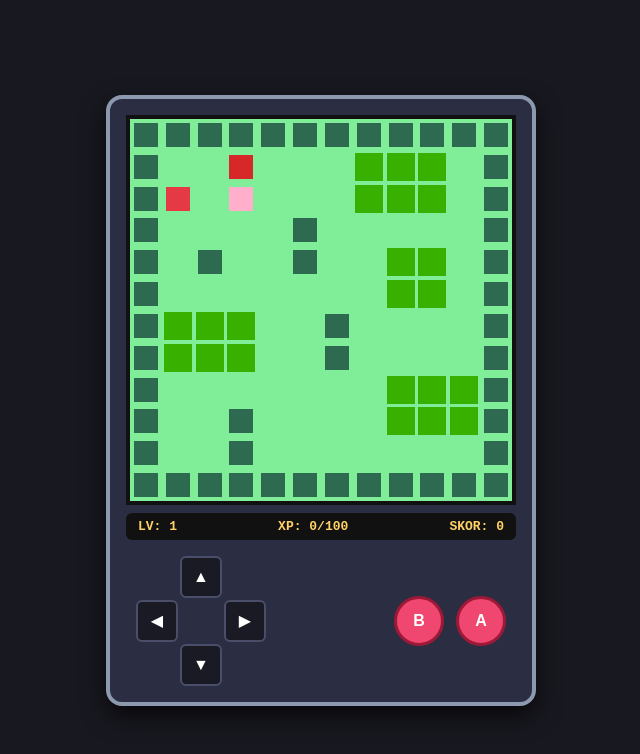
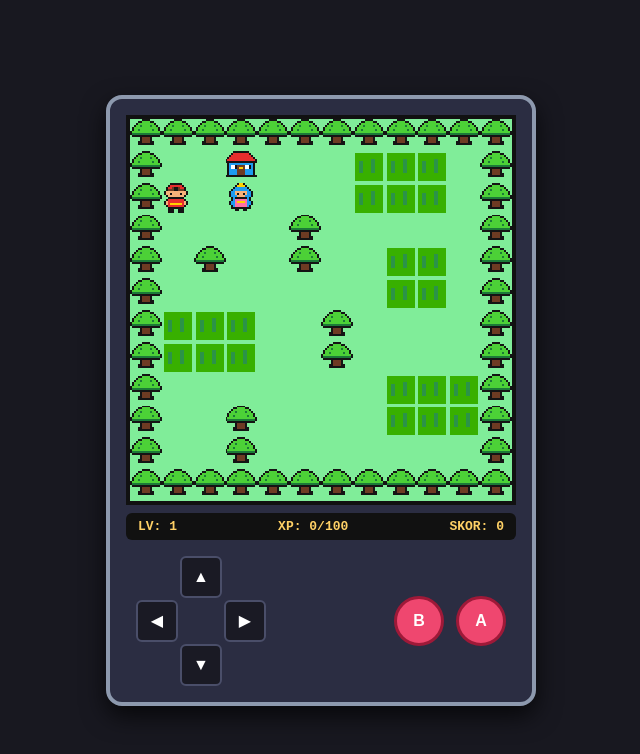
Before and after one commit to a11y-maker/RPGMaker-game, a plain HTML site: page index.html in a window 1280 px wide. Shown: the whole page, without its empty margins (319-959 px from the left). Drawn offline with Linux system fonts and the light colour scheme.

Commit message:
Update title and improve sprite dimensions

```diff
--- a/index.html
+++ b/index.html
@@ -3,7 +3,7 @@
 <head>
     <meta charset="UTF-8">
     <meta name="viewport" content="width=device-width, initial-scale=1.0">
-    <title>EduQuest RPG - Custom Sprite</title>
+    <title>EduQuest RPG - Built-in Pixel Art</title>
     <style>
         * { box-sizing: border-box; user-select: none; }
         body {
@@ -44,13 +44,12 @@
             image-rendering: pixelated;
         }
 
-        /* Kotak Dialog NPC / Pertempuran */
         #ui-overlay {
             display: none;
             position: absolute;
             bottom: 0; left: 0;
             width: 100%;
-            background: rgba(15, 20, 35, 0.95);
+            background: rgba(15, 20, 35, 0.96);
             border-top: 3px solid #ffd166;
             padding: 10px;
             color: #fff;
@@ -121,7 +120,6 @@
             font-weight: bold;
         }
 
-        /* Butang Kawalan */
         .controls {
             display: flex;
             justify-content: space-between;
@@ -174,10 +172,10 @@
                     <div id="enemy-name">HANTU TENGKORAK</div>
                     <div class="hp-bar"><div id="enemy-hp" class="hp-fill"></div></div>
                 </div>
-                <canvas id="enemySpriteCanvas" width="64" height="64" style="width:72px;height:72px;"></canvas>
+                <canvas id="enemySpriteCanvas" width="64" height="64" style="width:76px;height:76px;"></canvas>
             </div>
             <div style="display:flex; justify-content:space-between; align-items:center;">
-                <canvas id="playerSpriteCanvas" width="64" height="64" style="width:72px;height:72px;"></canvas>
+                <canvas id="playerSpriteCanvas" width="64" height="64" style="width:76px;height:76px;"></canvas>
                 <div class="stat-card">
                     <div>HERO Lv.<span id="b-lv">1</span></div>
                     <div class="hp-bar"><div id="player-hp" class="hp-fill"></div></div>
@@ -219,45 +217,192 @@ const bankSoalan = [
     { soalan: "MATEMATIK: 24 ÷ 3 + 5 = ?", pilihan: ["11", "13", "8", "15"], jawapan: "13" },
     { soalan: "SAINS: Haiwan yang makan tumbuhan sahaja dipanggil...", pilihan: ["Karnivor", "Herbivor", "Omnivor", "Mamalia"], jawapan: "Herbivor" },
     { soalan: "SEJARAH: Siapakah Bapa Kemerdekaan Malaysia?", pilihan: ["Tun Razak", "Tunku Abdul Rahman", "Tun Mahathir", "Onn Jaafar"], jawapan: "Tunku Abdul Rahman" },
-    { soalan: "B. MELAYU: Penjodoh bilangan untuk sebatang sungai ialah...", pilihan: ["Buah", "Batang", "Urat", "Bilah"], jawapan: "Batang" }
+    { soalan: "B. MELAYU: Penjodoh bilangan untuk sungai ialah...", pilihan: ["Buah", "Batang", "Urat", "Bilah"], jawapan: "Batang" }
 ];
 
 // =========================================================
-// 2. MUAT NAIK SPRITESHEET ASAL ANDA
+// 2. LUKISAN PIXEL ART TERBINA DALAM (IKUT GAMBAR ANDA)
 // =========================================================
-const spriteImg = new Image();
-spriteImg.src = "spritesheet.png"; // Pastikan nama fail gambar anda sama dengan ini
+const PALET = {
+    'H': '#141414', // Garis luar hitam
+    'R': '#e62e2d', // Merah (Bandana / Baju / Bumbung)
+    'C': '#6e3b23', // Coklat (Rambut / Kayu)
+    'K': '#f7b279', // Warna kulit
+    'Y': '#ffd100', // Kuning (Tali pinggang / Mahkota)
+    'B': '#1d9bf0', // Biru (Rambut Puteri / Dinding Rumah)
+    'P': '#ff70a6', // Merah jambu (Baju Puteri)
+    'W': '#ffffff', // Putih (Tengkorak / Mata)
+    'G': '#9da3a4', // Kelabu (Bayang Tengkorak)
+    'D': '#1b7a38', // Hijau gelap (Pokok)
+    'L': '#4cd137'  // Hijau cerah (Daun)
+};
 
-// Saiz 1 petak sprite dalam gambar asal (anda boleh laras jika saiz piksel berbeza, cth: 16 atau 32)
-const S = 16;
-
-// Koordinat (kolum, baris) mengikut susunan gambar anda
-const SPRITES = {
-    playerDown:  { col: 0, row: 0 }, // Watak lelaki menghadap depan
-    playerUp:    { col: 4, row: 0 }, // Watak lelaki membelakang
-    playerRight: { col: 7, row: 1 }, // Watak lelaki ke kanan
-    playerLeft:  { col: 3, row: 2 }, // Watak lelaki ke kiri
-    houseRed:    { col: 5, row: 3 }, // Rumah bumbung merah
-    npcPrincess: { col: 7, row: 3 }, // Puteri rambut biru (NPC)
-    enemySkull:  { col: 1, row: 6 }, // Raksasa tengkorak
-    tree:        { col: 8, row: 7 }  // Pokok
+const ART = {
+    // Hero Depan (Bandana Merah)
+    playerDown: [
+        "....HHHHHH......",
+        "...HRRRRRRH.....",
+        "..HRRCHHCRRH....",
+        "..HCCCHHCCCH....",
+        ".HKKKKKKKKKKH...",
+        ".HKKHKKKKHKKH...",
+        "..HKKKKKKKKH....",
+        "...HHHHHHHH.....",
+        "..HRRRRRRRRH....",
+        ".HKRRRRRRRRKH...",
+        ".HKRYYYYYYRKH...",
+        "..HRRRRRRRRH....",
+        "...HHHHHHHH.....",
+        "...HHH..HHH.....",
+        "...HHH..HHH.....",
+        "................"
+    ],
+    // Hero Belakang
+    playerUp: [
+        "....HHHHHH......",
+        "...HCCCCCCCH....",
+        "..HCCRRRRRCCH...",
+        ".HCCCCRRCCCCCH..",
+        ".HCCCCCCCCCCCH..",
+        ".HCCCCCCCCCCCH..",
+        "..HCCCCCCCCCH...",
+        "...HHHHHHHH.....",
+        "..HRRRRRRRRH....",
+        ".HKRRRRRRRRKH...",
+        ".HKRRRRRRRRKH...",
+        "..HRRRRRRRRH....",
+        "...HHHHHHHH.....",
+        "...HHH..HHH.....",
+        "...HHH..HHH.....",
+        "................"
+    ],
+    // Hero Kiri
+    playerLeft: [
+        "....HHHHHH......",
+        "...HRRRRRRH.....",
+        "..HRRCHHCCCH....",
+        "..HCCCCCCCCCH...",
+        "..HKKKKKKCCCH...",
+        "..HKHKKKKCCCH...",
+        "...HKKKKKCH.....",
+        "....HHHHHH......",
+        "...HRRRRRRH.....",
+        "...HRRKKRRH.....",
+        "...HRYYYYRH.....",
+        "...HRRRRRRH.....",
+        "....HHHHHH......",
+        "....HHH.HHH.....",
+        "....HHH.HHH.....",
+        "................"
+    ],
+    // Hero Kanan
+    playerRight: [
+        "......HHHHHH....",
+        ".....HRRRRRRH...",
+        "....HCCCHHCRRH..",
+        "...HCCCCCCCCCH..",
+        "...HCCCKKKKKKH..",
+        "...HCCCKKKKHKH..",
+        ".....HCKKKKKH...",
+        "......HHHHHH....",
+        ".....HRRRRRRH...",
+        ".....HRRKKRRH...",
+        ".....HRYYYYRH...",
+        ".....HRRRRRRH...",
+        "......HHHHHH....",
+        ".....HHH.HHH....",
+        ".....HHH.HHH....",
+        "................"
+    ],
+    // NPC Puteri Bermahkota
+    npcPrincess: [
+        "......HYYH......",
+        ".....HYYYYH.....",
+        "....HBBBBBBH....",
+        "...HBBBBBBBBH...",
+        "..HBBKKKKKKBBH..",
+        "..HBBKHKKHKBBH..",
+        "..HBBBKKKKBBBH..",
+        "...HBHHHHHHBH...",
+        "...HBPPPPPPBH...",
+        "..HBBPYYYYPBBH..",
+        "..HBBPPPPPPBBH..",
+        "...HBPPPPPPBH...",
+        "...HHHHHHHHHH...",
+        ".....HH..HH.....",
+        "................",
+        "................"
+    ],
+    // Musuh Tengkorak Terapung
+    enemySkull: [
+        "....HHHHHHHH....",
+        "...HWWWWWWWWH...",
+        "..HWWWWWWWWWWH..",
+        "..HWWWWWWWWWWH..",
+        "..HWWGGWWGGWWH..",
+        "..HWWHHWWWHWWH..",
+        "..HWWHHWWWHWWH..",
+        "...HWWWWWWWWH...",
+        "...HWWWHHWWWH...",
+        "....HWWWWWWWH...",
+        "..HHHWWWWWWWHHH.",
+        ".HWWWHHHHHHHWWWH",
+        "..HHH.HHHHH.HHH.",
+        ".....HHHHHHH....",
+        "......HHHHH.....",
+        "................"
+    ],
+    // Rumah Bumbung Merah
+    houseRed: [
+        "....HHHHHHHH....",
+        "...HRRRRRRRRH...",
+        "..HRRRRRRRRRRH..",
+        ".HRRRRRRRRRRRRH.",
+        "HRRRRRRRRRRRRRRH",
+        "HHHHHHHHHHHHHHHH",
+        ".HBBBBBBBBBBBBH.",
+        ".HBWWHCCCCWWHBH.",
+        ".HBWWHCYYCWWHBH.",
+        ".HBBBBCCCCBBBBH.",
+        ".HBBBBCCCCBBBBH.",
+        ".HBBBBCCCCBBBBH.",
+        "HHHHHHHHHHHHHHHH",
+        "................",
+        "................",
+        "................"
+    ],
+    // Pokok
+    tree: [
+        "......HHHH......",
+        "....HHLLLLHH....",
+        "...HLLLLLLLLH...",
+        "..HLLDLLLLDLLH..",
+        ".HLLLLLLLLLLLLH.",
+        ".HLLDLLLLLLDLLH.",
+        "HLLLLLLLLLLLLLLH",
+        "HDDDDDDDDDDDDDDH",
+        ".HHHHHHHHHHHHHH.",
+        ".....HCCCCH.....",
+        ".....HCCCCH.....",
+        "....HHCCCCHH....",
+        "....HHHHHHHH....",
+        "................",
+        "................",
+        "................"
+    ]
 };
 
 function lukisSprite(ctx, namaSprite, dx, dy, dSize) {
-    let sp = SPRITES[namaSprite];
-    if (spriteImg.complete && spriteImg.naturalWidth > 0) {
-        ctx.drawImage(
-            spriteImg,
-            sp.col * S, sp.row * S, S, S,
-            dx, dy, dSize, dSize
-        );
-    } else {
-        // Warna ganti sementara jika fail spritesheet.png belum diletakkan
-        ctx.fillStyle = namaSprite.includes("player") ? "#e63946" :
-                        namaSprite === "npcPrincess" ? "#ffafcc" :
-                        namaSprite === "houseRed" ? "#d62828" :
-                        namaSprite === "enemySkull" ? "#f8f9fa" : "#2d6a4f";
-        ctx.fillRect(dx + 4, dy + 4, dSize - 8, dSize - 8);
+    const grid = ART[namaSprite];
+    const pxSize = dSize / 16;
+    for (let r = 0; r < 16; r++) {
+        for (let c = 0; c < 16; c++) {
+            let kod = grid[r][c];
+            if (kod !== '.' && PALET[kod]) {
+                ctx.fillStyle = PALET[kod];
+                ctx.fillRect(dx + c * pxSize, dy + r * pxSize, Math.ceil(pxSize), Math.ceil(pxSize));
+            }
+        }
     }
 }
 
@@ -284,7 +429,7 @@ const ctx = canvas.getContext("2d");
 const TILE = 32;
 
 let player = { x: 1, y: 2, dir: "playerDown", hp: 100, maxHp: 100, lv: 1, xp: 0, score: 0 };
-let modSemasa = "PETA"; // PETA, DIALOG, BATTLE
+let modSemasa = "PETA";
 let musuh = null;
 let tindakanA = null;
 
@@ -296,14 +441,15 @@ function lukisSemua() {
             let x = c * TILE, y = r * TILE;
             let sel = peta[r][c];
 
-            // Tanah rumput cerah
             ctx.fillStyle = "#80ed99";
             ctx.fillRect(x, y, TILE, TILE);
 
             if (sel === 2) {
-                // Rumput liar gelap (kawasan raksasa)
                 ctx.fillStyle = "#38b000";
                 ctx.fillRect(x + 2, y + 2, TILE - 4, TILE - 4);
+                ctx.fillStyle = "#2b9348";
+                ctx.fillRect(x + 6, y + 10, 4, 12);
+                ctx.fillRect(x + 18, y + 8, 4, 14);
             } else if (sel === 1) {
                 lukisSprite(ctx, "tree", x, y, TILE);
             } else if (sel === 3) {
@@ -314,7 +460,6 @@ function lukisSemua() {
         }
     }
 
-    // Lukis Watak Utama mengikut arah terkini
     lukisSprite(ctx, player.dir, player.x * TILE, player.y * TILE, TILE);
 }
 
@@ -330,16 +475,14 @@ function gerak(dx, dy) {
     let ny = player.y + dy;
     let sasaran = peta[ny][nx];
 
-    // Jika berjumpa NPC Puteri (4)
     if (sasaran === 4) {
         lukisSemua();
-        bukaDialog("PUTERI: Selamat datang wira! Pergi ke rumput gelap dan kalahkan Hantu Ilmu dengan menjawab soalan! [Tekan A]", () => {
+        bukaDialog("PUTERI: Selamat datang wira! Pergi ke rumput gelap dan kalahkan Hantu Tengkorak dengan menjawab soalan! [Tekan A]", () => {
             tutupDialog();
         });
         return;
     }
 
-    // Jika bergerak ke ruang kosong (0) atau rumput liar (2)
     if (sasaran === 0 || sasaran === 2) {
         player.x = nx;
         player.y = ny;
@@ -379,7 +522,6 @@ function mulaPertempuran() {
     document.getElementById("battle-hud").style.display = "flex";
     kemaskiniHP();
 
-    // Lukis sprite musuh & pemain di skrin pertempuran
     const eCtx = document.getElementById("enemySpriteCanvas").getContext("2d");
     eCtx.clearRect(0, 0, 64, 64);
     lukisSprite(eCtx, "enemySkull", 0, 0, 64);
@@ -405,8 +547,12 @@ function paparSoalan() {
         btn.className = "ans-btn";
         btn.innerText = pil;
         btn.onclick = () => semakJawapan(pil, q.jawapan);
-        box.appendChild(btn);
+        containerAppend(box, btn);
     });
+}
+
+function containerAppend(box, btn) {
+    box.appendChild(btn);
 }
 
 function semakJawapan(dipilih, betul) {
@@ -477,7 +623,6 @@ window.addEventListener("keydown", e => {
     if (e.key === "Escape") tekanB();
 });
 
-spriteImg.onload = lukisSemua;
 lukisSemua();
 </script>
 </body>
```
